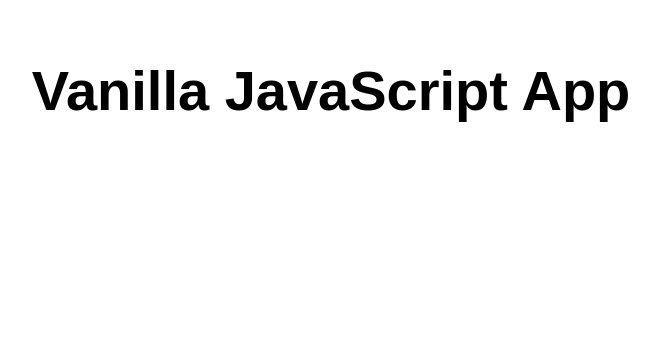
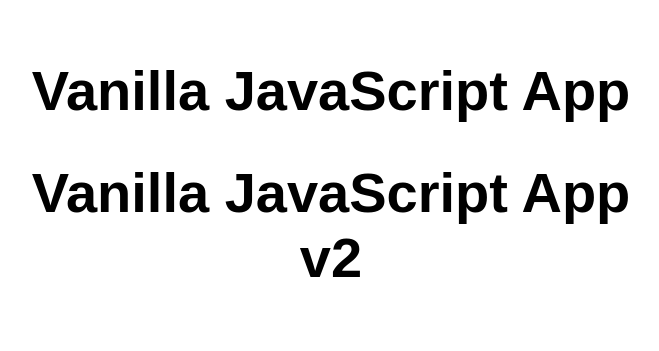
Before and after one commit to cmukoyi/my-first-static-web-app-demo, a website: page src/index.html in a window 1280 px wide. Shown: the whole page, without its empty margins (309-968 px from the left). Drawn offline with Linux system fonts and the light colour scheme.

```diff
--- a/src/index.html
+++ b/src/index.html
@@ -11,6 +11,7 @@
 <body>
   <main>
     <h1>Vanilla JavaScript App</h1>
+    <h1>Vanilla JavaScript App v2</h1>
   </main>
 </body>
 
```
